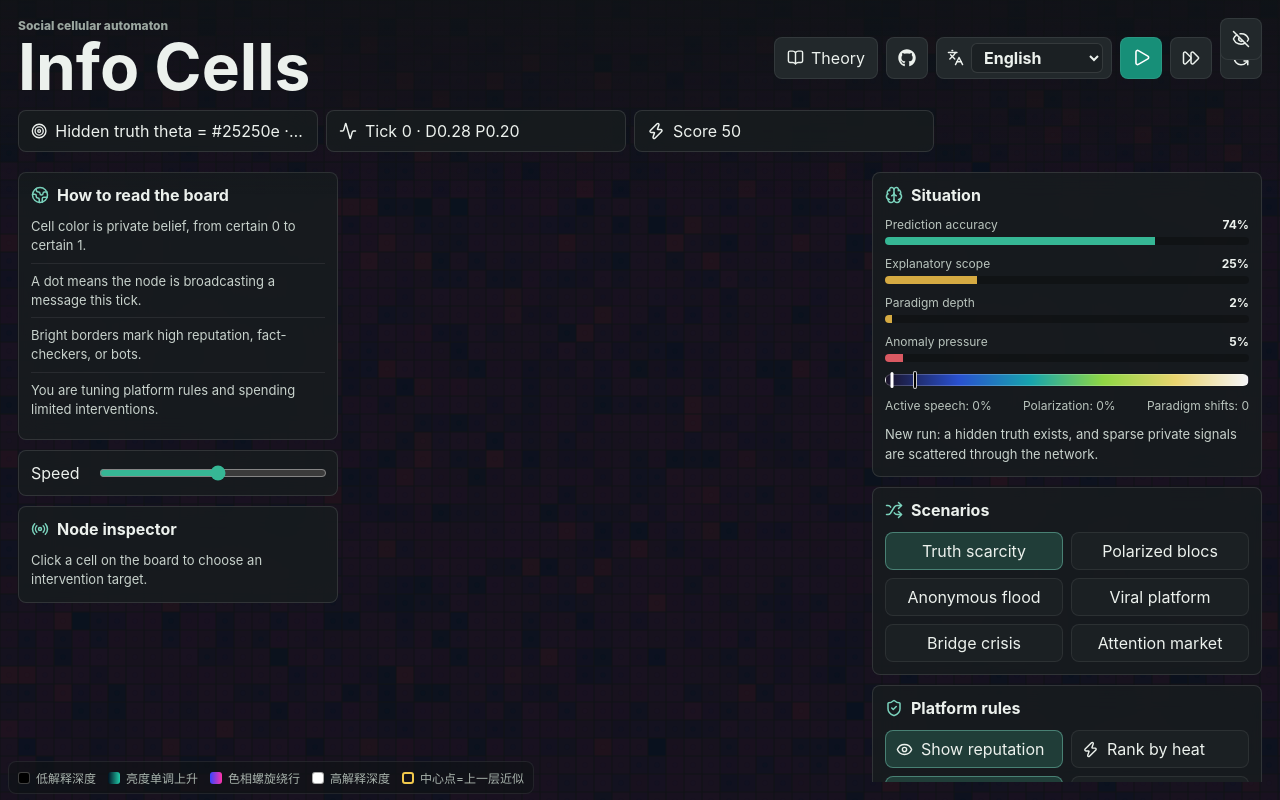
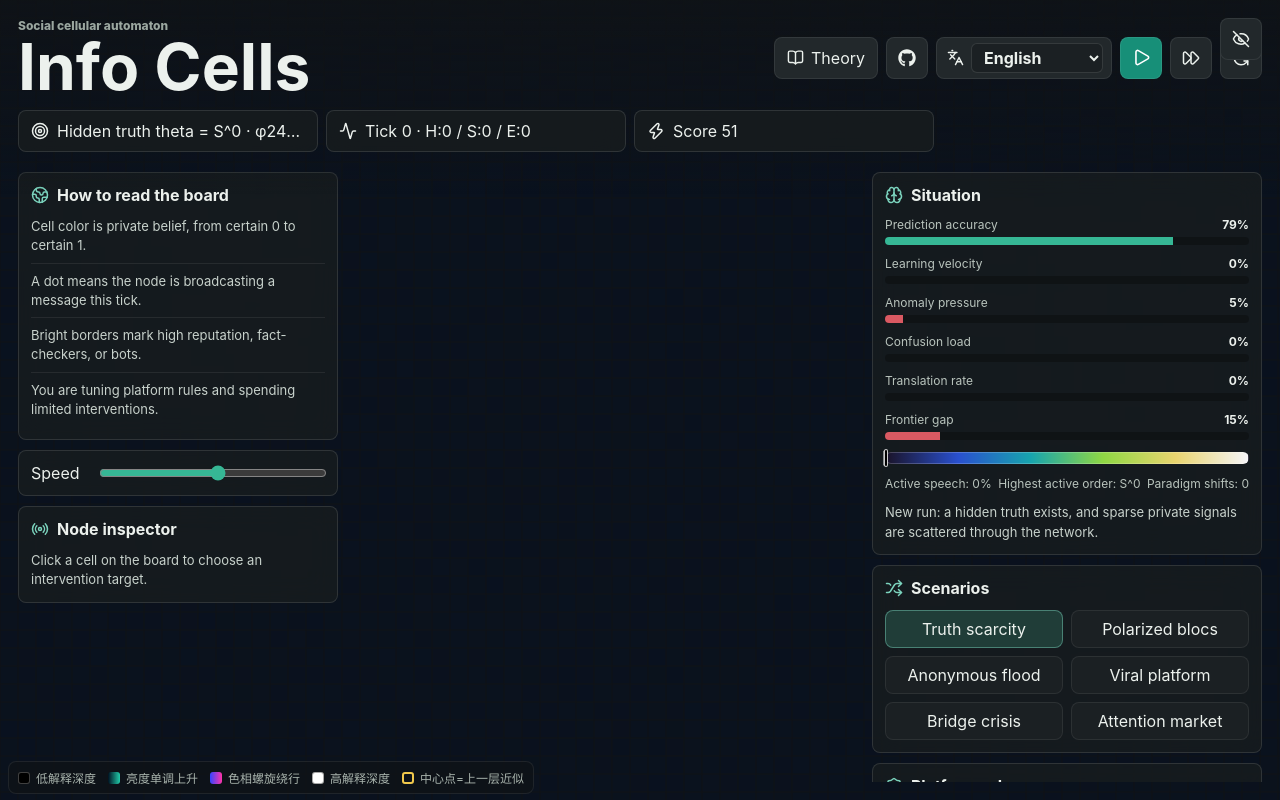
Before and after one commit to miuchan/information-game, a React (Vite) app: page / in a window 1280 px wide. Built offline with nearby package versions, Linux system fonts and the light colour scheme.

Commit message:
Introduce order-phase rank frontiers and translation-aware dynamics

```diff
--- a/src/main.jsx
+++ b/src/main.jsx
@@ -102,6 +102,10 @@ const REFERENCES = [
     title: 'Kahneman, D., Slovic, P. & Tversky, A. (1982). Judgment under Uncertainty',
     url: 'https://books.google.com/books/about/Judgment_Under_Uncertainty.html?id=_0H8gwj4a1MC',
   },
+  {
+    title: 'Kuhn, T. S. (1962). The Structure of Scientific Revolutions',
+    url: 'https://press.uchicago.edu/ucp/books/book/chicago/S/bo13179781.html',
+  },
 ];
 
 const COPY = {
@@ -452,20 +456,34 @@ const EVOLUTION_PACE = {
   weakPushAdoption: 0.6,
 };
 
-const MAX_THEORY_INDEX = 8191;
+const PHASES = 8192;
+const ORDERS = 128;
+const MAX_THEORY_INDEX = PHASES * ORDERS - 1;
 const COLOR_STEP = 1;
 const VISUAL_BANDS = 256;
-const PARADIGM_JUMP = Math.max(48, Math.floor(MAX_THEORY_INDEX * 0.012));
+const PARADIGM_JUMP = 128;
 const colorCache = new Map();
 
 function normalizeIndex(value) {
   return clamp(Math.round(value), 0, MAX_THEORY_INDEX);
+}
+
+function phaseOf(rank) {
+  return normalizeIndex(rank) % PHASES;
+}
+
+function orderOf(rank) {
+  return Math.floor(normalizeIndex(rank) / PHASES);
+}
+
+function makeRank(order, phase) {
+  return normalizeIndex(order * PHASES + phase);
 }
 
 function indexToColor(value) {
   const index = normalizeIndex(value);
   if (colorCache.has(index)) return colorCache.get(index);
-  const s = index / MAX_THEORY_INDEX;
+  const s = phaseOf(index) / (PHASES - 1);
   const lightness = 0.18 + 0.78 * Math.pow(s, 0.92);
   const chroma = 0.03 + 0.12 * (Math.sin(Math.PI * s) ** 2);
   const hueDeg = (260 + 360 * 7 * s) % 360;
@@ -637,13 +655,13 @@ function createWorld(seed = Date.now(), scenarioId = 'scarce', dimensions = view
   }[scenarioId];
   const hiddenIndex = normalizeIndex(
     {
-      scarce: 620,
-      polarized: 940,
-      anonymous: 1120,
-      viral: 1280,
-      bridge: 1520,
-      market: 1680,
-    }[scenarioId] + Math.floor(rng() * 240),
+      scarce: makeRank(0, 2400),
+      polarized: makeRank(0, 3200),
+      anonymous: makeRank(0, 3600),
+      viral: makeRank(0, 4100),
+      bridge: makeRank(1, 900),
+      market: makeRank(1, 1600),
+    }[scenarioId] + Math.floor(rng() * 320),
   );
 
   for (let y = 0; y < height; y += 1) {
@@ -681,6 +699,7 @@ function createWorld(seed = Date.now(), scenarioId = 'scarce', dimensions = view
         openness: clamp(0.25 + rng() * 0.65, 0, 1),
         confusionMemory: 0,
         productiveSignal: 0,
+        translation: 0,
         exposureDepth: 0,
         anomalyMemory: rng() * 0.4,
         accuracyStreak: 0,
@@ -851,11 +870,22 @@ function stepWorld(world, options, scenarioId) {
     const confidence = clamp(node.confidence * 0.88 + (netDirection !== 0 ? 0.1 : -0.03) + (Math.abs(hiddenIndex - nextTheoryIndex) < Math.abs(hiddenIndex - node.theoryIndex) ? 0.06 : -0.02) - (overwhelmed ? 0.08 : 0), 0.05, 0.99);
     let anomalyMemory = clamp((node.anomalyMemory || 0) * 0.92 + productive * (0.8 + Math.min(0.4, (node.exposureDepth || 0) * 0.1)), 0, 6);
     let confusionMemory = clamp((node.confusionMemory || 0) * 0.94 + confusion, 0, 6);
+    let translation = clamp((node.translation || 0) * 0.9, 0, 6);
     const exposureDepth = clamp((node.exposureDepth || 0) * 0.9 + challengeDifficulty / MAX_THEORY_INDEX, 0, 4);
 
     const lagToMax = currentMaxTheoryIndex - node.theoryIndex;
     const closeToFrontier = lagToMax >= 0 && lagToMax <= frontierLagWindow;
     const frontierContact = neighbors[node.id].some((ni) => messaged[ni].theoryIndex >= currentMaxTheoryIndex - frontierNeighborWindow);
+    if (confusionMemory > 1.8 && frontierContact) {
+      const translatorNearby = neighbors[node.id].some(
+        (ni) => messaged[ni].theoryIndex > node.theoryIndex && (messaged[ni].reputation || 0) >= 5,
+      );
+      if (translatorNearby) {
+        confusionMemory = clamp(confusionMemory * 0.72, 0, 6);
+        anomalyMemory = clamp(anomalyMemory + 0.32, 0, 6);
+        translation = clamp(translation + 0.4, 0, 6);
+      }
+    }
     const interpretableConfusion = confusionMemory < confusionLimit || (frontierContact && anomalyMemory > breakthroughThreshold * 1.4);
     const canBreakthrough = closeToFrontier
       && anomalyMemory > breakthroughThreshold
@@ -866,6 +896,7 @@ function stepWorld(world, options, scenarioId) {
       nextTheoryIndex = Math.min(MAX_THEORY_INDEX, Math.max(nextTheoryIndex, currentMaxTheoryIndex + Math.floor(PARADIGM_JUMP / 2)));
       anomalyMemory *= 0.25;
       confusionMemory *= 0.5;
+      translation = clamp(translation + 0.8, 0, 6);
     }
     if (revealTick && (node.checked || rng() < settings.publicEvidenceRate * EVOLUTION_PACE.revealAudience)) anomalyMemory = clamp(anomalyMemory + 0.45, 0, 6);
 
@@ -884,6 +915,7 @@ function stepWorld(world, options, scenarioId) {
       anomalyMemory,
       confusionMemory,
       productiveSignal: productive,
+      translation,
       exposureDepth,
     };
   });
@@ -935,6 +967,8 @@ function stepWorld(world, options, scenarioId) {
     tick: world.tick + 1,
     hiddenIndex: nextHiddenIndex,
     frontier: nextFrontier,
+    socialFrontierRank: socialFrontier,
+    exposureFrontierRank: exposureFrontier,
     paradigmShiftCount,
     domainRadius: clamp(world.domainRadius + 0.0025, 0, 1),
     precision: clamp(world.precision + 0.002, 0, 1),
@@ -961,6 +995,13 @@ function getMetrics(world) {
   const depth = world.nodes.reduce((sum, n) => sum + indexDepth(n.theoryIndex), 0) / total;
   const meanIndex = world.nodes.reduce((sum, n) => sum + n.theoryIndex, 0) / total;
   const anomaly = world.nodes.reduce((sum, n) => sum + n.anomalyMemory, 0) / total / 4;
+  const confusionLoad = world.nodes.reduce((sum, n) => sum + (n.confusionMemory || 0), 0) / total / 6;
+  const translationRate = world.nodes.reduce((sum, n) => sum + (n.translation || 0), 0) / total / 6;
+  const learningVelocity = world.nodes.reduce((sum, n) => sum + Math.abs(n.theoryIndex - n.prevTheoryIndex), 0) / total / PARADIGM_JUMP;
+  const socialFrontier = world.socialFrontierRank ?? percentile(world.nodes.map((n) => n.theoryIndex), 0.95);
+  const exposureFrontier = world.exposureFrontierRank ?? Math.min(world.frontier ?? world.hiddenIndex, socialFrontier + PARADIGM_JUMP * 2);
+  const frontierGap = clamp((world.hiddenIndex - socialFrontier) / (PHASES * 2), 0, 1);
+  const highestOrder = orderOf(world.nodes.reduce((max, n) => Math.max(max, n.theoryIndex), 0));
   return {
     predictionAccuracy: clamp(predictionAccuracy, 0, 1),
     active,
@@ -971,6 +1012,13 @@ function getMetrics(world) {
     meanDepth: indexDepth(meanIndex),
     frontierDepth: indexDepth(world.hiddenIndex),
     anomaly: clamp(anomaly, 0, 1),
+    confusionLoad: clamp(confusionLoad, 0, 1),
+    translationRate: clamp(translationRate, 0, 1),
+    learningVelocity: clamp(learningVelocity, 0, 1),
+    frontierGap,
+    highestOrder,
+    socialFrontier,
+    exposureFrontier,
   };
 }
 
@@ -1347,11 +1395,11 @@ function App() {
                 <div className="node-grid">
                   <span>{copy.node.coord}</span><strong>{selectedNode.x + 1}, {selectedNode.y + 1}</strong>
                   <span>{copy.node.type}</span><strong>{copy.types[selectedNode.type]}</strong>
-                  <span>{copy.node.belief}</span><strong>{indexToColor(selectedNode.theoryIndex)}</strong>
+                  <span>{copy.node.belief}</span><strong>S^{orderOf(selectedNode.theoryIndex)} · φ{phaseOf(selectedNode.theoryIndex)}</strong>
                   <span>{copy.node.message}</span><strong>{selectedNode.message}</strong>
                   <span>{copy.node.action}</span><strong>{Math.round(selectedNode.confidence * 100)}%</strong>
                   <span>{copy.node.reputation}</span><strong>{selectedNode.reputation}</strong>
-                  <span>{copy.node.energy}</span><strong>{selectedNode.energy} / A:{selectedNode.anomalyMemory.toFixed(1)}</strong>
+                  <span>{copy.node.energy}</span><strong>{selectedNode.energy} / A:{selectedNode.anomalyMemory.toFixed(1)} / T:{(selectedNode.translation || 0).toFixed(1)}</strong>
                 </div>
               ) : (
                 <p className="hint">{copy.node.hint}</p>
@@ -1398,11 +1446,11 @@ function App() {
             <div className="truth-strip">
               <div>
                 <Target size={18} />
-                <span>{copy.strip.truth} {indexToColor(world.hiddenIndex)} · L{world.hiddenIndex}</span>
+                <span>{copy.strip.truth} S^{orderOf(world.hiddenIndex)} · φ{phaseOf(world.hiddenIndex)}</span>
               </div>
               <div>
                 <Activity size={18} />
-                <span>{copy.strip.tick} {world.tick} · D{world.domainRadius.toFixed(2)} P{world.precision.toFixed(2)}</span>
+                <span>{copy.strip.tick} {world.tick} · H:{orderOf(world.hiddenIndex)} / S:{orderOf(metrics.socialFrontier)} / E:{orderOf(metrics.exposureFrontier)}</span>
               </div>
               <div>
                 <Zap size={18} />
@@ -1426,9 +1474,11 @@ function App() {
             <h2>{copy.status.title}</h2>
           </div>
           <Meter label="Prediction accuracy" value={metrics.predictionAccuracy} />
-          <Meter label="Explanatory scope" value={metrics.scope} tone="yellow" />
-          <Meter label="Paradigm depth" value={metrics.depth} tone="yellow" />
+          <Meter label="Learning velocity" value={metrics.learningVelocity} tone="yellow" />
           <Meter label="Anomaly pressure" value={metrics.anomaly} tone="red" />
+          <Meter label="Confusion load" value={metrics.confusionLoad} tone="red" />
+          <Meter label="Translation rate" value={metrics.translationRate} tone="yellow" />
+          <Meter label="Frontier gap" value={metrics.frontierGap} tone="red" />
           <div className="ascent-bar">
             <div className="ascent-gradient" />
             <span className="ascent-marker society" style={{ left: `${metrics.meanDepth * 100}%` }} />
@@ -1436,7 +1486,7 @@ function App() {
           </div>
           <div className="split-stat">
             <span>Active speech: {Math.round(metrics.active * 100)}%</span>
-            <span>Polarization: {Math.round(metrics.polarization * 100)}%</span>
+            <span>Highest active order: S^{metrics.highestOrder}</span>
             <span>Paradigm shifts: {world.paradigmShiftCount}</span>
           </div>
           <p className="event-line">{eventText}</p>
```
